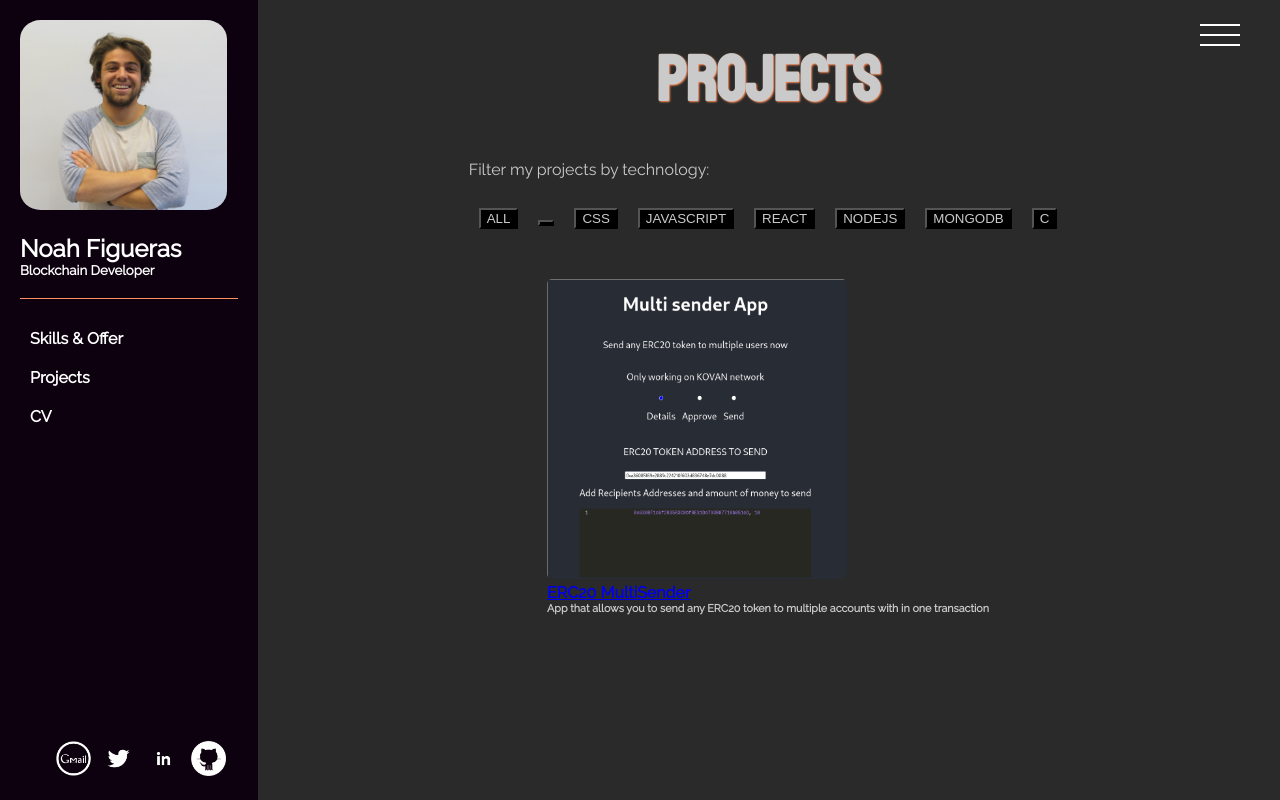
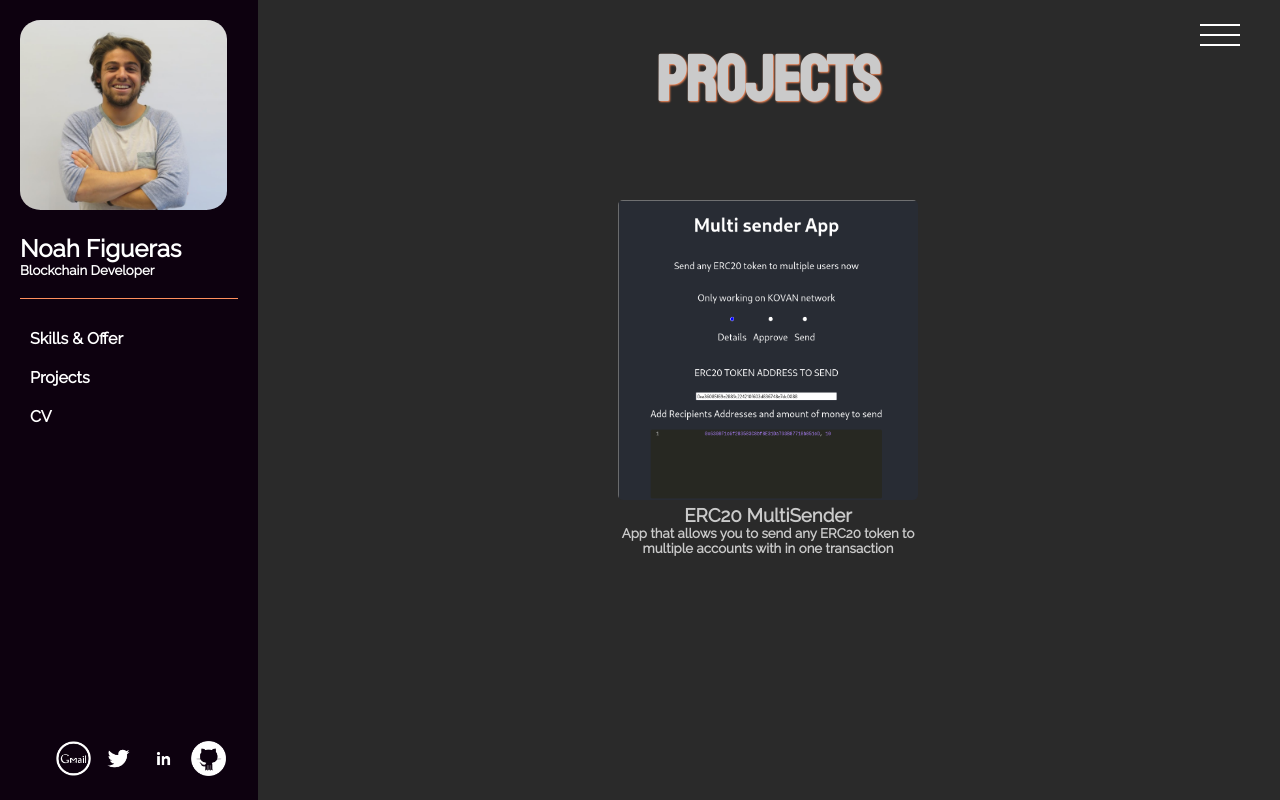
Before and after one commit to noahfigueras/website, a React (Create React App) app: page /projects in a window 1280 px wide. Built offline with nearby package versions, Linux system fonts and the light colour scheme; no server answers; a web font is replaced by a local one.

Commit message:
Updated projects page into functional component and css styles

```diff
--- a/src/App.js
+++ b/src/App.js
@@ -6,7 +6,7 @@ import Hamburger from './components/nav/toggleNav';
 import SideNav from './components/nav/sideNav';
 
 import Home from "./components/home";
-import Projects from "./components/projects";
+import Projects from "./components/project2";
 //import Contact from "./components/contact";
 import Skills from "./components/skills";
 import Blog from "./components/blog";
--- /dev/null
+++ b/src/components/project2.js
@@ -0,0 +1,39 @@
+import React, { Component }  from 'react';
+import data from '../db/projectsData';
+import image from '../img/multiSender.png';
+
+function Projects () {
+	//Check if there are projects
+	let content;
+	if(data.length <= 0){
+		content = <h3 style={{marginTop: '100px'}}>Sorry, not enough projects in this category, more projects coming soon...</h3>
+	} else {
+		content =
+		data.map(project =>
+			<div key={project._id} className="project">
+				<a
+					href={project.link}
+					target="_blank"
+					rel="noopener noreferrer">
+					<img
+						className="imgProject"
+						src={image}
+						alt={project.title}
+					/>
+					<h3>{project.title}</h3>
+				    <h5>{project.description}</h5>
+				</a>
+			</div>
+            )
+    }
+    return(
+	 <div className="projectContainer">
+	  <h1 className="projectTitle">Projects</h1>
+	  <div className="allProjects">
+		{content}
+	  </div>
+	 </div>
+    );
+}
+
+export default Projects;
--- a/src/css/components.css
+++ b/src/css/components.css
@@ -342,7 +342,6 @@ textarea {
  color: #cacaca;
  display: flex;
  flex-flow: column;
-
 }
 
 .projectTitle{
@@ -361,10 +360,20 @@ textarea {
 
 .project{
  padding: 20px 20px;
+ margin: 0 auto;
  font-family: 'Raleway', sans-serif;
  color: #cacaca;
+ max-width: 300px;
+ display: flex;
 }
 
+.project a {
+ text-decoration: none;
+ font-family: 'Raleway', sans-serif;
+ color: #cacaca;
+ text-align: center;
+ vertical-align: middle;
+}
 .imgProject{
  width: 300px;
  height: 300px;
```
